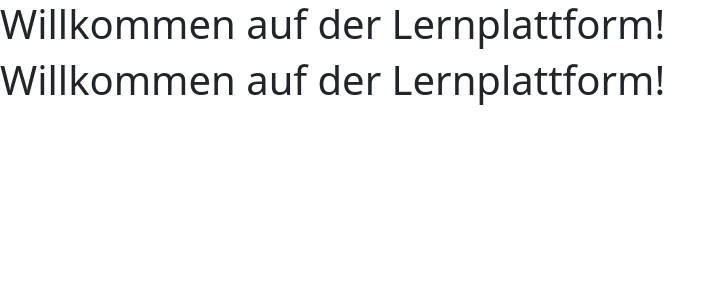
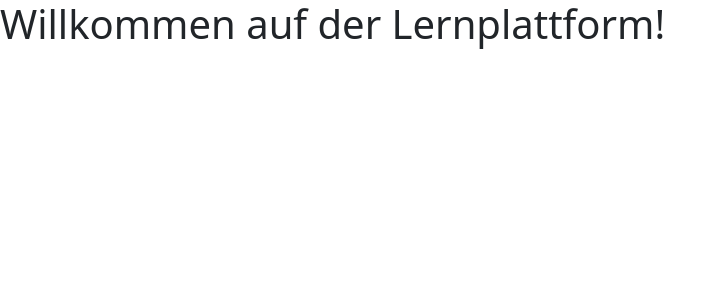
Before and after one commit to smiluk87/Plattform, a React (Create React App) app in the folder kinder-lernplattform/frontend/: page / in a window 1280 px wide. Shown: the top 300 px of the page, without its empty margins (0-726 px from the left). Built offline with nearby package versions, Linux system fonts and the light colour scheme.

Commit message:
header angepasst

```diff
--- a/kinder-lernplattform/frontend/package.json
+++ b/kinder-lernplattform/frontend/package.json
@@ -8,6 +8,7 @@
     "cra-template": "1.2.0",
     "react": "^18.2.0",
     "react-dom": "^18.2.0",
+    "react-router-dom": "^7.1.1",
     "react-scripts": "^5.0.1",
     "web-vitals": "^4.2.4"
   },
--- a/kinder-lernplattform/frontend/src/App.js
+++ b/kinder-lernplattform/frontend/src/App.js
@@ -9,7 +9,7 @@ const App = () => {
     <Router>
       <Header />
       <Routes>
-        <Route path="/" element={<h1>Willkommen auf der Lernplattform!</h1>} />
+        <Route path="/" element={<div />} />
         <Route path="/register" element={<RegisterPage />} />
         <Route path="/test" element={<TestPage />} />
       </Routes>
```
Also changed, not shown: 1 other file (tests, documents, lock files or other folders).
